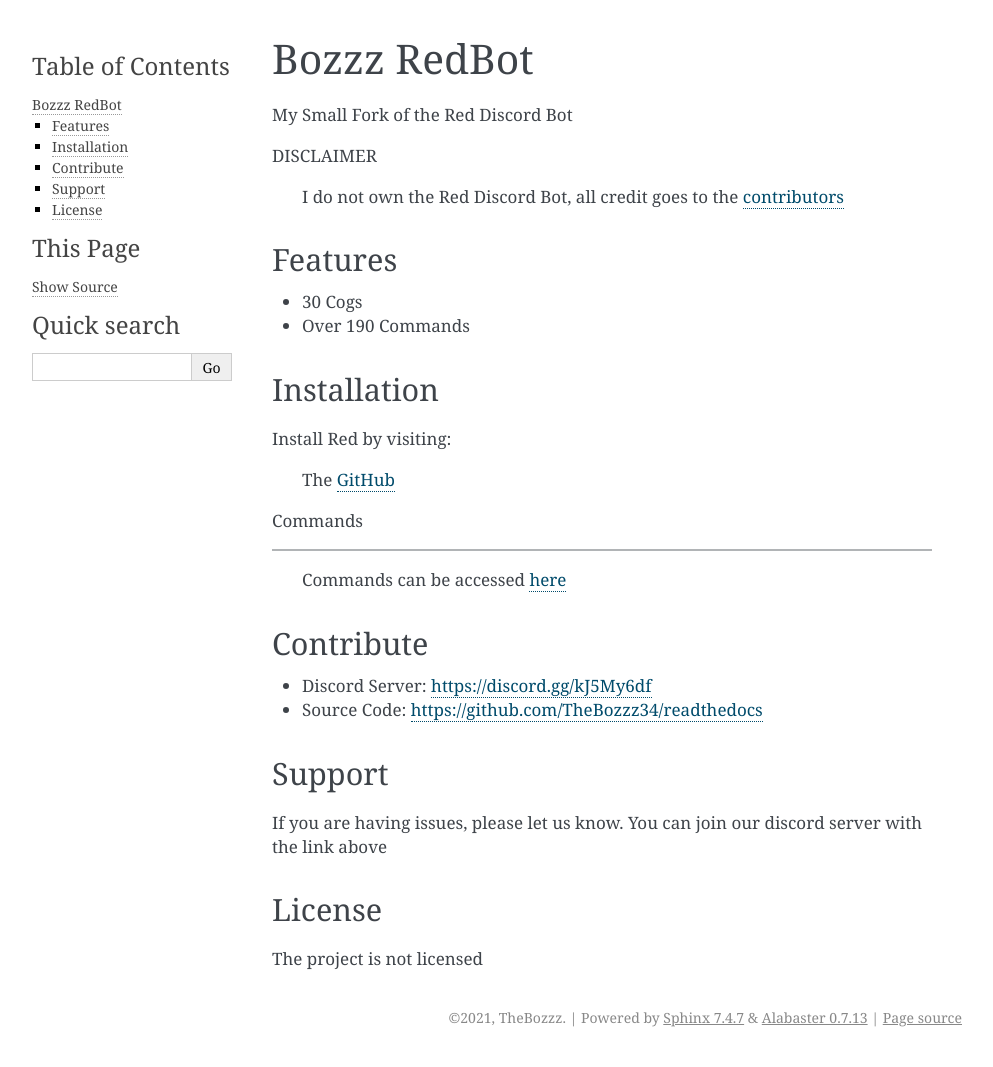
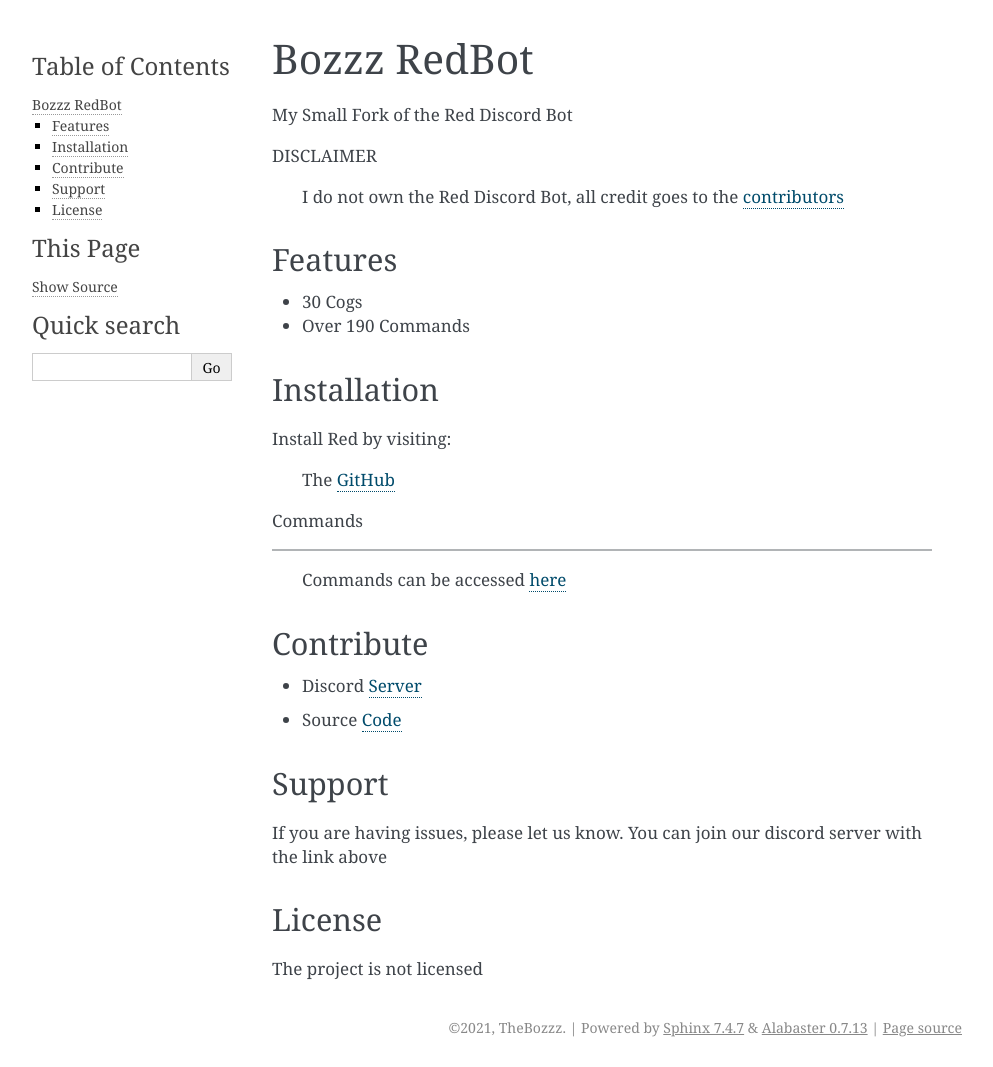
Before and after one commit to TheBozzz34/readthedocs, a Sphinx documentation site: the page built from source/index.rst, in a window 1280 px wide. Shown: the whole page, without its empty margins (148-1141 px from the left). Built offline with Sphinx 7.4.7, drawn with Linux system fonts in a browser that asks for light colours; some of the changed lines change nothing that is shown.

Commit message:
Fixing HyperLinks

```diff
--- a/source/index.rst
+++ b/source/index.rst
@@ -38,8 +38,15 @@
 Contribute
 ----------
 
-- Discord Server: https://discord.gg/kJ5My6df
-- Source Code: https://github.com/TheBozzz34/readthedocs
+- Discord Server_
+
+.. _Server: https://discord.gg/kJ5My6df
+
+- Source Code_
+
+.. _Code: https://github.com/TheBozzz34/readthedocs
+
+
 
 Support
 -------
```
Also changed, not shown: 5 other files.
